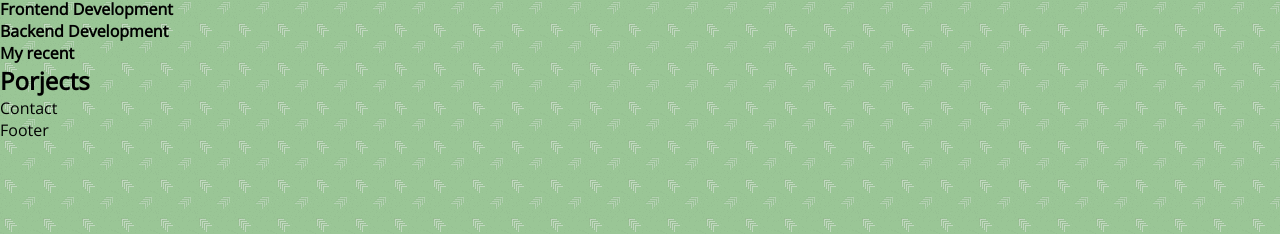
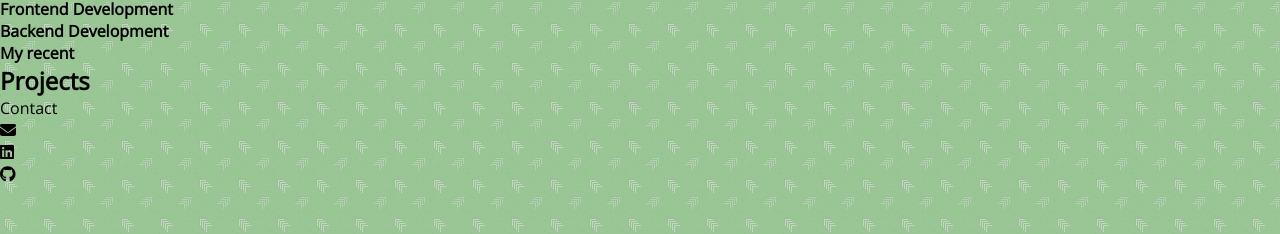
Before and after one commit to cheungjoshua/profile_v2, a React (Create React App) app: page / in a window 1280 px wide. Shown: the part 332-566 px from the top of the page. Built offline with nearby package versions, Linux system fonts and the light colour scheme.

Commit message:
install fontawesome, move skills to db file

```diff
--- a/package.json
+++ b/package.json
@@ -3,6 +3,9 @@
   "version": "0.1.0",
   "private": true,
   "dependencies": {
+    "@fortawesome/free-brands-svg-icons": "^6.1.2",
+    "@fortawesome/free-solid-svg-icons": "^6.1.2",
+    "@fortawesome/react-fontawesome": "^0.2.0",
     "@testing-library/jest-dom": "^5.16.4",
     "@testing-library/react": "^13.3.0",
     "@testing-library/user-event": "^13.5.0",
--- a/src/components/Footer.jsx
+++ b/src/components/Footer.jsx
@@ -1,5 +1,22 @@
 import React from "react";
+import { FontAwesomeIcon } from "@fortawesome/react-fontawesome";
+import { faGithub, faLinkedin } from "@fortawesome/free-brands-svg-icons";
+import { faEnvelope } from "@fortawesome/free-solid-svg-icons";
 
 export default function Footer() {
-  return <div>Footer</div>;
+  return (
+    <section>
+      <ul>
+        <li>
+          <FontAwesomeIcon icon={faEnvelope} />
+        </li>
+        <li>
+          <FontAwesomeIcon icon={faLinkedin} />
+        </li>
+        <li>
+          <FontAwesomeIcon icon={faGithub} />
+        </li>
+      </ul>
+    </section>
+  );
 }
--- a/src/components/Projects/index.jsx
+++ b/src/components/Projects/index.jsx
@@ -5,7 +5,7 @@ export default function Projects() {
   return (
     <section>
       <h4>My recent</h4>
-      <h1>Porjects</h1>
+      <h1>Projects</h1>
       <div className="container"></div>
     </section>
   );
--- a/src/components/Skills/index.jsx
+++ b/src/components/Skills/index.jsx
@@ -1,8 +1,8 @@
 import React from "react";
 import "./Skills.scss";
+import { skills } from "../../db/skills.js";
 
-const frontSkills = ["HTML", "CSS", "JavaScript", "React"];
-const backSkills = ["NodeJS", "Express", "PHP", "MySQL", "PostgreSQL"];
+const { frontSkills, backSkills } = skills;
 
 export default function Skills() {
   return (
--- /dev/null
+++ b/src/db/skills.js
@@ -0,0 +1,4 @@
+export const skills = {
+  frontSkills: ["HTML", "CSS", "JavaScript", "React"],
+  backSkills: ["NodeJS", "Express", "PHP", "MySQL", "PostgreSQL"],
+};
--- a/src/index.scss
+++ b/src/index.scss
@@ -1,4 +1,5 @@
 @import url("https://fonts.googleapis.com/css2?family=Open+Sans&display=swap");
+@import url("https://fonts.googleapis.com/icon?family=Material+Icons");
 
 @import "./styles/reset.scss";
 @import "./styles/variables.scss";
```
Also changed, not shown: 1 other file (tests, documents, lock files or other folders).
